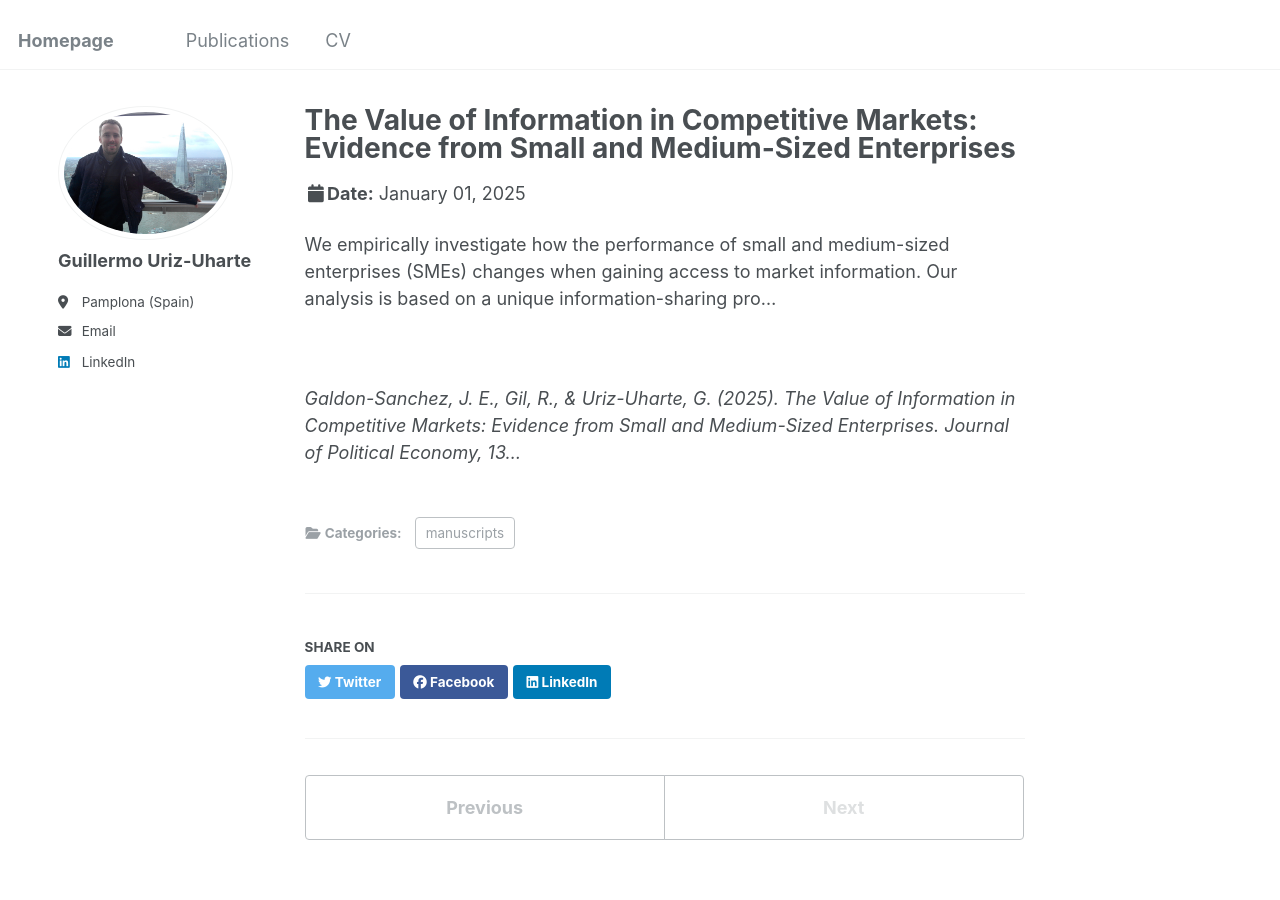
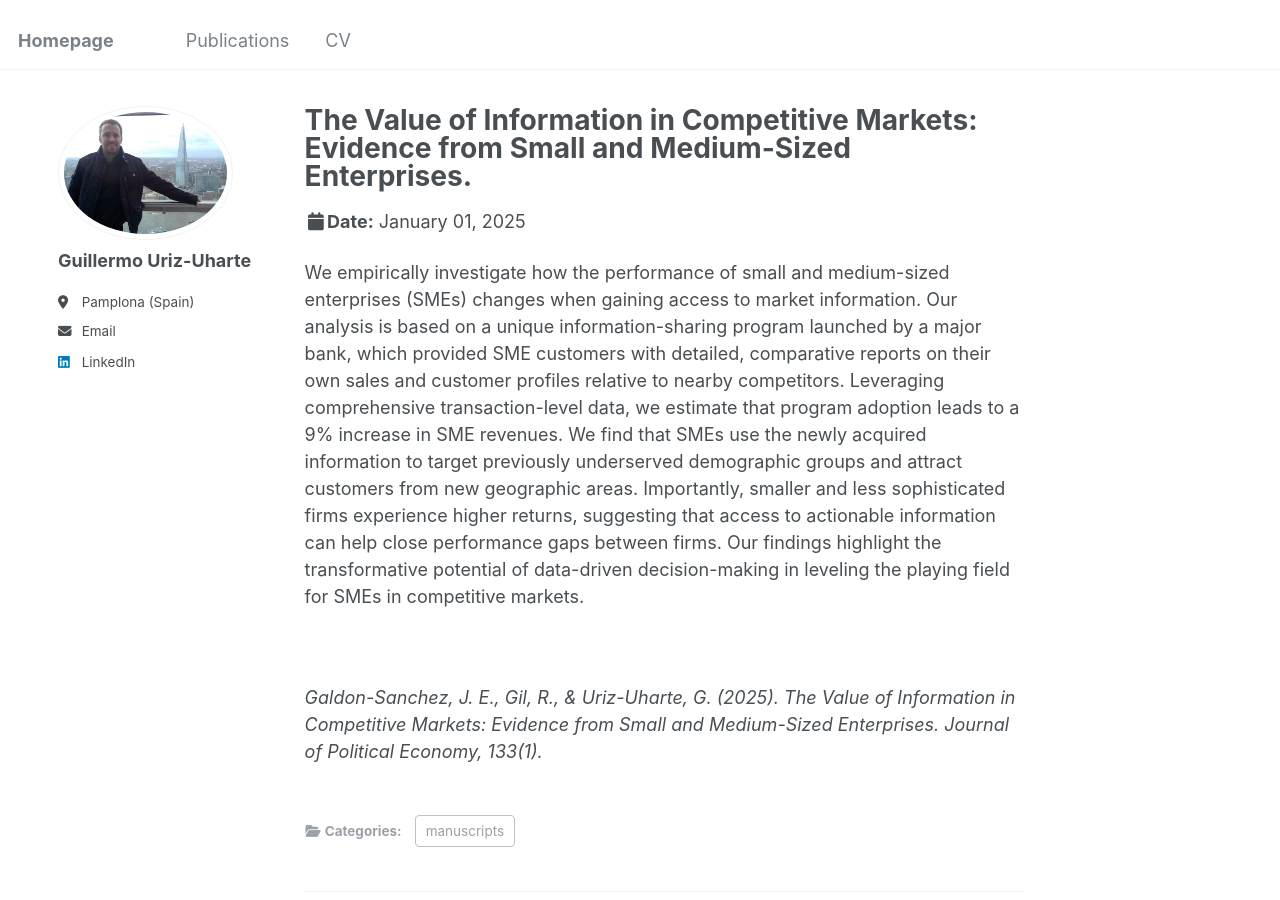
Before and after one commit to GuilleUriz/guillermouriz, a Jekyll site: the page built from _publications/JPE_2025.md, in a window 1280 px wide and 900 px high. Built offline with Jekyll 4.4.1, drawn with Linux system fonts in a browser that asks for light colours.

Commit message:
Update JPE_2025.md

```diff
--- a/_publications/JPE_2025.md
+++ b/_publications/JPE_2025.md
@@ -1,5 +1,5 @@
 ---
-title: "The Value of Information in Competitive Markets: Evidence from Small and Medium-Sized Enterprises"
+title: "The Value of Information in Competitive Markets: Evidence from Small and Medium-Sized Enterprises."
 collection: publications
 category: manuscripts
 permalink: /publication/JPE_2025
@@ -8,12 +8,11 @@ date: 2025-01-01
 venue: 'Journal of Political Economy'
 slidesurl:
 paperurl: 'https://www.journals.uchicago.edu/doi/10.1086/732525'
-citation: ''
 
 ---
 
-We empirically investigate how the performance of small and medium-sized enterprises (SMEs) changes when gaining access to market information. Our analysis is based on a unique information-sharing pro...
+We empirically investigate how the performance of small and medium-sized enterprises (SMEs) changes when gaining access to market information. Our analysis is based on a unique information-sharing program launched by a major bank, which provided SME customers with detailed, comparative reports on their own sales and customer profiles relative to nearby competitors. Leveraging comprehensive transaction-level data, we estimate that program adoption leads to a 9% increase in SME revenues. We find that SMEs use the newly acquired information to target previously underserved demographic groups and attract customers from new geographic areas. Importantly, smaller and less sophisticated firms experience higher returns, suggesting that access to actionable information can help close performance gaps between firms. Our findings highlight the transformative potential of data-driven decision-making in leveling the playing field for SMEs in competitive markets.
 
 <br>
 
-<cite>Galdon-Sanchez, J. E., Gil, R., & Uriz-Uharte, G. (2025). The Value of Information in Competitive Markets: Evidence from Small and Medium-Sized Enterprises. Journal of Political Economy, 13...</cite>
+<cite>Galdon-Sanchez, J. E., Gil, R., & Uriz-Uharte, G. (2025). The Value of Information in Competitive Markets: Evidence from Small and Medium-Sized Enterprises. Journal of Political Economy, 133(1).</cite>
```
